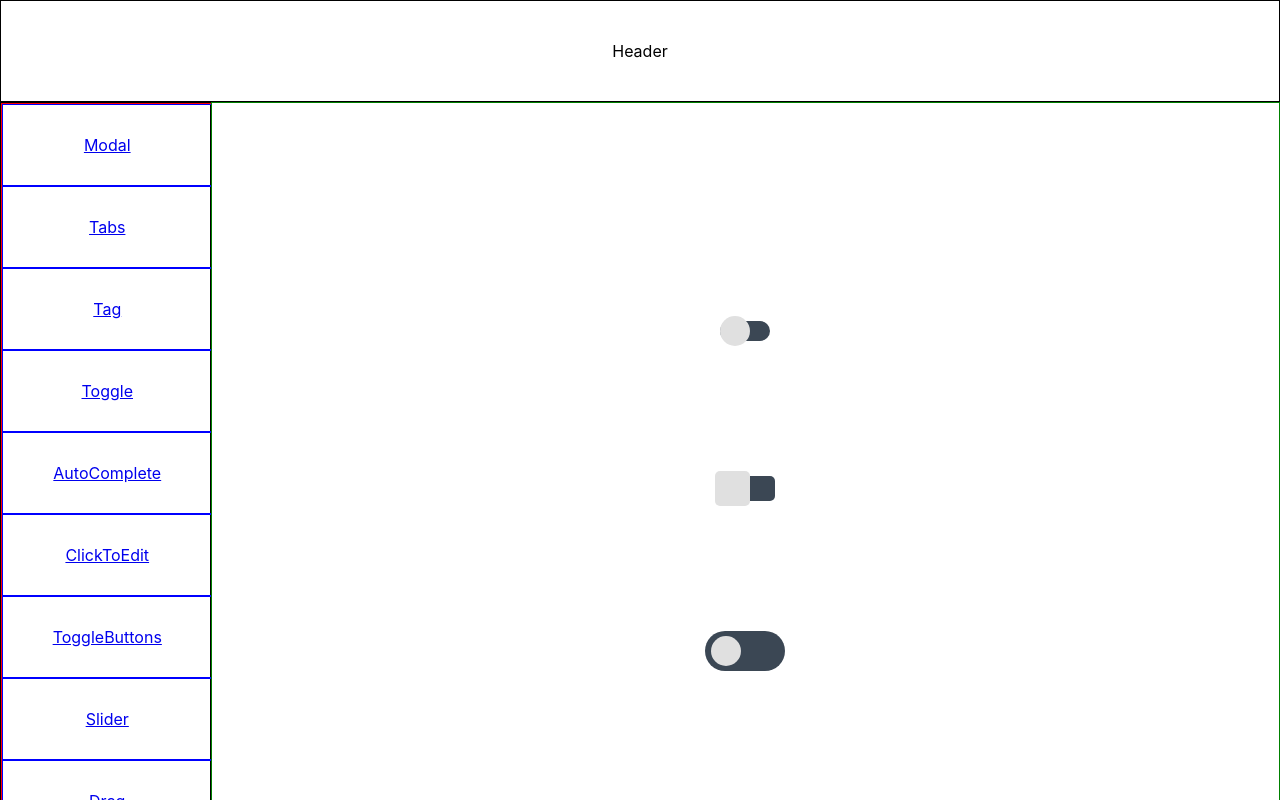
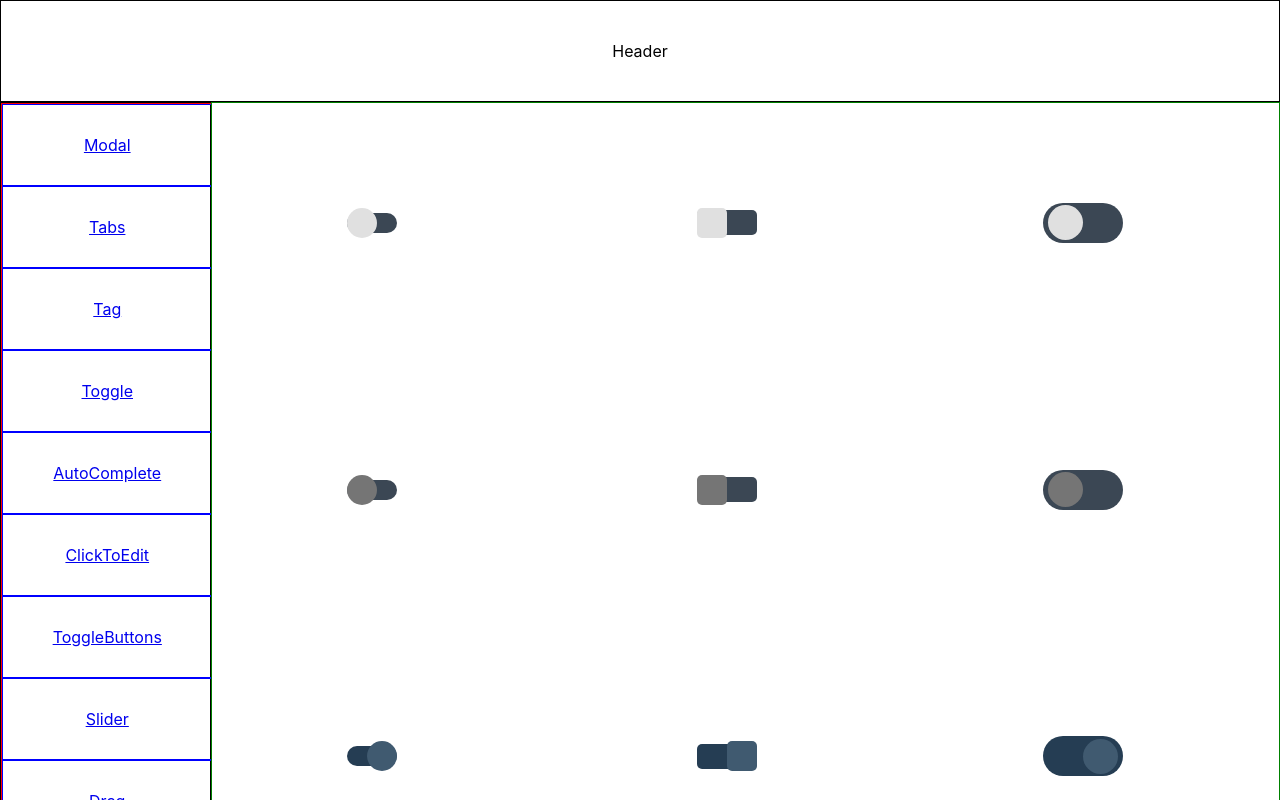
Before and after one commit to changmoolee/project_design, a React (Create React App) app in the folder design-system/: page /Toggle in a window 1280 px wide. Shown: the top 800 px of the page. Built offline with nearby package versions, Linux system fonts and the light colour scheme.

Commit message:
Revise ToggleDemo

```diff
--- a/design-system/src/features/Modal/Box.js
+++ b/design-system/src/features/Modal/Box.js
@@ -56,7 +56,7 @@ const Description = styled.div`
   font-size: 24px;
 `;
 
-const Box = ({ text, description, size, color, handleModal }) => {
+const Box = ({ title, description, size, color, handleModal }) => {
   return (
     <>
       <Wrapper onClick={handleModal} />
@@ -64,7 +64,7 @@ const Box = ({ text, description, size, color, handleModal }) => {
         <IconContainer>
           <Icon onClick={handleModal}>&times;</Icon>
         </IconContainer>
-        <Title>{text}</Title>
+        <Title>{title}</Title>
         <Description>{description}</Description>
       </Container>
     </>
--- a/design-system/src/features/Modal/ModalDemo.js
+++ b/design-system/src/features/Modal/ModalDemo.js
@@ -29,14 +29,15 @@ const ModalDemo = () => {
   const color = { textColor: "black", backgroundColor: "white" };
   /* You can change the color of the modal elements. */
 
-  const text = "Hello, World!";
+  const title = "Hello, World!";
   const description =
     "Lorem ipsum dolor sit amet, consectetur adipiscing elit. Quisque condimentum quam at sapien convallis placerat. Etiam et viverra erat.";
+
   return (
     <>
       {open ? (
         <Box
-          text={text}
+          title={title}
           description={description}
           size={size}
           color={color}
--- a/design-system/src/features/Tabs/TabsDemo.js
+++ b/design-system/src/features/Tabs/TabsDemo.js
@@ -6,10 +6,12 @@ import TabDescription from "./TabDescription";
 
 const TabsDemo = () => {
   const tabs = ["Tab1", "Tab2", "Tab3"];
+  /* If you want to change the string of tab button,
+    please change or add any string at the "tabs" variable. */
   const [tabIndex, setTabIndex] = useState(0);
 
   const tabTitle = ["Tab1", "Tab2", "Tab3"];
-  /* If you want to change the tab,
+  /* If you want to change the title,
     please change or add any string at the "tabTitle" variable. */
 
   const tabDescription = [
--- a/design-system/src/features/Toggle/BasicToggle.js
+++ b/design-system/src/features/Toggle/BasicToggle.js
@@ -2,65 +2,70 @@ import React, { useState } from "react";
 import styled from "styled-components";
 
 const ToggleContainer = styled.div`
-  width: 50px;
-  height: 20px;
+  width: ${(props) => props.size.width}px;
+  height: ${(props) => props.size.height}px;
   display: flex;
   justify-content: flex-start;
   align-items: center;
   cursor: pointer;
 `;
 const Shadow = styled.div`
-  width: 50px;
-  height: 20px;
+  width: 100%;
+  height: 100%;
   display: flex;
   justify-content: flex-start;
   align-items: center;
   border-radius: 20px;
   background: ${(props) =>
     props.controlMode === "disabled"
-      ? "#3b4754"
+      ? props.color.disabledColor.shadow
       : props.controlMode === "defaultChecked"
-      ? "#253d53"
+      ? props.color.defaultCheckedColor.shadow
       : props.checked
-      ? "#4d7291"
-      : "#3b4754"};
+      ? props.color.checked.shadow
+      : props.color.unChecked.shadow};
   transition: 0.3s;
 `;
 
 const Ball = styled.div`
   position: relative;
-  width: 30px;
-  height: 30px;
+  width: ${(props) => props.size.ballSize}px;
+  height: ${(props) => props.size.ballSize}px;
   transform: ${(props) =>
     props.controlMode === "disabled"
       ? "none"
       : props.controlMode === "defaultChecked"
-      ? "translate(80% ,0%)"
+      ? `translate(${props.size.width - props.size.ballSize}px ,0)`
       : props.checked
-      ? "translate(80% ,0%)"
-      : "translate(0% ,0%)"};
-  border-radius: 50px;
+      ? `translate(${props.size.width - props.size.ballSize}px ,0)`
+      : "translate(0 ,0)"};
+  border-radius: 100px;
   background: ${(props) =>
     props.controlMode === "disabled"
-      ? "#757575"
+      ? props.color.disabledColor.ball
       : props.controlMode === "defaultChecked"
-      ? "#405a70"
+      ? props.color.defaultCheckedColor.ball
       : props.checked
-      ? "#90caf9"
-      : "#e0e0e0"};
+      ? props.color.checked.ball
+      : props.color.unChecked.ball};
   transition: 0.3s;
 `;
 
-const BasicToggle = ({ controlMode }) => {
+const BasicToggle = ({ color, controlMode, size }) => {
   const [checked, setChecked] = useState(false);
 
   const handleToggle = () => {
     setChecked((checked) => !checked);
   };
   return (
-    <ToggleContainer onClick={handleToggle} checked={checked}>
-      <Shadow controlMode={controlMode} checked={checked}>
-        <Ball controlMode={controlMode} checked={checked}></Ball>
+    <ToggleContainer onClick={handleToggle} checked={checked} size={size}>
+      <Shadow color={color} controlMode={controlMode} checked={checked}>
+        <Ball
+          color={color}
+          controlMode={controlMode}
+          checked={checked}
+          size={size}
+        />
       </Shadow>
     </ToggleContainer>
   );
--- a/design-system/src/features/Toggle/FilledToggle.js
+++ b/design-system/src/features/Toggle/FilledToggle.js
@@ -2,69 +2,72 @@ import React, { useState } from "react";
 import styled from "styled-components";
 
 const ToggleContainer = styled.div`
-  width: 80px;
-  height: 40px;
+  width: ${(props) => props.size.width}px;
+  height: ${(props) => props.size.height}px;
   display: flex;
   justify-content: flex-start;
   align-items: center;
-  margin-bottom: 10px;
   cursor: pointer;
 `;
 const Shadow = styled.div`
-  width: 80px;
-  height: 40px;
+  width: 100%;
+  height: 100%;
   display: flex;
   justify-content: flex-start;
   align-items: center;
-  margin-bottom: 10px;
   border-radius: 20px;
   background: #dcdcdc;
   background: ${(props) =>
     props.controlMode === "disabled"
-      ? "#3b4754"
+      ? props.color.disabledColor.shadow
       : props.controlMode === "defaultChecked"
-      ? "#253d53"
+      ? props.color.defaultCheckedColor.shadow
       : props.checked
-      ? "linear-gradient(to right, #4d7291 50%, #3b4754 50%) left"
-      : "linear-gradient(to right, #4d7291 50%, #3b4754 50%) right"};
+      ? `linear-gradient(to right, ${props.color.checked.shadow} 50%, #3b4754 50%) left`
+      : `linear-gradient(to right, ${props.color.unChecked.shadow} 50%, #3b4754 50%) right`};
   background-size: 200%;
   transition: 0.3s;
 `;
 
 const Ball = styled.div`
   position: relative;
-  width: 30px;
-  height: 30px;
+  width: ${(props) => props.size.ballSize}px;
+  height: ${(props) => props.size.ballSize}px;
   transform: ${(props) =>
     props.controlMode === "disabled"
-      ? "translate(20% ,0%)"
+      ? "translate(5px ,0)"
       : props.controlMode === "defaultChecked"
-      ? "translate(150% ,0%)"
+      ? `translate(${props.size.width - props.size.ballSize - 5}px ,0)`
       : props.checked
-      ? "translate(150% ,0%)"
-      : "translate(20% ,0%)"};
-  border-radius: 50px;
+      ? `translate(${props.size.width - props.size.ballSize - 5}px ,0)`
+      : "translate(5px  ,0)"};
+  border-radius: 100px;
   background: ${(props) =>
     props.controlMode === "disabled"
-      ? "#757575"
+      ? props.color.disabledColor.ball
       : props.controlMode === "defaultChecked"
-      ? "#405a70"
+      ? props.color.defaultCheckedColor.ball
       : props.checked
-      ? "#90caf9"
-      : "#e0e0e0"};
+      ? props.color.checked.ball
+      : props.color.unChecked.ball};
   transition: 0.3s;
 `;
 
-const FilledToggle = ({ controlMode }) => {
+const FilledToggle = ({ color, controlMode, size }) => {
   const [checked, setChecked] = useState(false);
 
   const handleToggle = () => {
     setChecked((checked) => !checked);
   };
   return (
-    <ToggleContainer onClick={handleToggle} checked={checked}>
-      <Shadow controlMode={controlMode} checked={checked}>
-        <Ball controlMode={controlMode} checked={checked}></Ball>
+    <ToggleContainer onClick={handleToggle} checked={checked} size={size}>
+      <Shadow color={color} controlMode={controlMode} checked={checked}>
+        <Ball
+          color={color}
+          controlMode={controlMode}
+          checked={checked}
+          size={size}
+        />
       </Shadow>
     </ToggleContainer>
   );
--- a/design-system/src/features/Toggle/SquareToggle.js
+++ b/design-system/src/features/Toggle/SquareToggle.js
@@ -2,65 +2,70 @@ import React, { useState } from "react";
 import styled from "styled-components";
 
 const ToggleContainer = styled.div`
-  width: 60px;
-  height: 25px;
+  width: ${(props) => props.size.width}px;
+  height: ${(props) => props.size.height}px;
   display: flex;
   justify-content: flex-start;
   align-items: center;
   cursor: pointer;
 `;
 const Shadow = styled.div`
-  width: 60px;
-  height: 25px;
+  width: 100%;
+  height: 100%;
   display: flex;
   justify-content: flex-start;
   align-items: center;
   border-radius: 5px;
   background: ${(props) =>
     props.controlMode === "disabled"
-      ? "#3b4754"
+      ? props.color.disabledColor.shadow
       : props.controlMode === "defaultChecked"
-      ? "#253d53"
+      ? props.color.defaultCheckedColor.shadow
       : props.checked
-      ? "#4d7291"
-      : "#3b4754"};
+      ? props.color.checked.shadow
+      : props.color.unChecked.shadow};
   transition: 0.3s;
 `;
 
 const Ball = styled.div`
   position: relative;
-  width: 35px;
-  height: 35px;
+  width: ${(props) => props.size.ballSize}px;
+  height: ${(props) => props.size.ballSize}px;
   transform: ${(props) =>
     props.controlMode === "disabled"
       ? "none"
       : props.controlMode === "defaultChecked"
-      ? "translate(80% ,0%)"
+      ? `translate(${props.size.width - props.size.ballSize}px ,0)`
       : props.checked
-      ? "translate(80% ,0%)"
-      : "translate(0% ,0%)"};
+      ? `translate(${props.size.width - props.size.ballSize}px ,0)`
+      : "translate(0 ,0)"};
   border-radius: 5px;
   background: ${(props) =>
     props.controlMode === "disabled"
-      ? "#757575"
+      ? props.color.disabledColor.ball
       : props.controlMode === "defaultChecked"
-      ? "#405a70"
+      ? props.color.defaultCheckedColor.ball
       : props.checked
-      ? "#90caf9"
-      : "#e0e0e0"};
+      ? props.color.checked.ball
+      : props.color.unChecked.ball};
   transition: 0.3s;
 `;
 
-const SquareToggle = ({ controlMode }) => {
+const SquareToggle = ({ color, controlMode, size }) => {
   const [checked, setChecked] = useState(false);
 
   const handleToggle = () => {
     setChecked((checked) => !checked);
   };
   return (
-    <ToggleContainer onClick={handleToggle} checked={checked}>
-      <Shadow controlMode={controlMode} checked={checked}>
-        <Ball controlMode={controlMode} checked={checked}></Ball>
+    <ToggleContainer onClick={handleToggle} checked={checked} size={size}>
+      <Shadow color={color} controlMode={controlMode} checked={checked}>
+        <Ball
+          color={color}
+          controlMode={controlMode}
+          checked={checked}
+          size={size}
+        />
       </Shadow>
     </ToggleContainer>
   );
--- a/design-system/src/features/Toggle/ToggleDemo.js
+++ b/design-system/src/features/Toggle/ToggleDemo.js
@@ -6,32 +6,100 @@ import FilledToggle from "./FilledToggle";
 import BasicToggle from "./BasicToggle";
 import SquareToggle from "./SquareToggle";
 
+const Container = styled.section`
+  width: 100%;
+  height: 100%;
+  display: grid;
+  grid-template-columns: 1fr 1fr 1fr;
+  grid-template-rows: 1fr 1fr 1fr;
+`;
+
 const Toggles = styled.div`
-  width: 500px;
-  height: 500px;
+  width: 90%;
+  height: 90%;
   display: flex;
-  flex-direction: column;
-  justify-content: space-around;
+  justify-content: center;
   align-items: center;
 `;
 
 const ToggleDemo = () => {
-  let controlMode = "none";
-
-  /* If you want to make the "disabled Toggle",
+  let controlMode = "none" || "disabled" || "defaultChecked";
+  /* If you want to make the disabled Toggle,
   please change the variable => controlMode = "disabled" */
 
-  /* If you want to make the "default checked Toggle",
+  /* If you want to make the default checked Toggle,
    please change the variable => controlMode = "defaultChecked" */
+
+  const basicSize = { width: 50, height: 20, ballSize: 30 };
+  const squareSize = { width: 60, height: 25, ballSize: 30 };
+  const filledSize = { width: 80, height: 40, ballSize: 35 };
+  /* You can alter Toggle size by size variable. (based on "px" figure) */
+
+  const color = {
+    checked: { ball: "#90caf9", shadow: "#4d7291" },
+    unChecked: { ball: "#e0e0e0", shadow: "#3b4754" },
+    disabledColor: { ball: "#757575", shadow: "#3b4754" },
+    defaultCheckedColor: { ball: "#405a70", shadow: "#253d53" },
+  };
+
+  /* You can change the color of Toggle elements */
 
   return (
     <FeatureContainer>
       <Feature>
-        <Toggles>
-          <BasicToggle controlMode={controlMode} />
-          <SquareToggle controlMode={controlMode} />
-          <FilledToggle controlMode={controlMode} />
-        </Toggles>
+        <Container>
+          <Toggles>
+            <BasicToggle color={color} controlMode="none" size={basicSize} />
+          </Toggles>
+          <Toggles>
+            <SquareToggle color={color} controlMode="none" size={squareSize} />
+          </Toggles>
+          <Toggles>
+            <FilledToggle color={color} controlMode="none" size={filledSize} />
+          </Toggles>
+          <Toggles>
+            <BasicToggle
+              color={color}
+              controlMode="disabled"
+              size={basicSize}
+            />
+          </Toggles>
+          <Toggles>
+            <SquareToggle
+              color={color}
+              controlMode="disabled"
+              size={squareSize}
+            />
+          </Toggles>
+          <Toggles>
+            <FilledToggle
+              color={color}
+              controlMode="disabled"
+              size={filledSize}
+            />
+          </Toggles>
+          <Toggles>
+            <BasicToggle
+              color={color}
+              controlMode="defaultChecked"
+              size={basicSize}
+            />
+          </Toggles>
+          <Toggles>
+            <SquareToggle
+              color={color}
+              controlMode="defaultChecked"
+              size={squareSize}
+            />
+          </Toggles>
+          <Toggles>
+            <FilledToggle
+              color={color}
+              controlMode="defaultChecked"
+              size={filledSize}
+            />
+          </Toggles>
+        </Container>
       </Feature>
     </FeatureContainer>
   );
```
